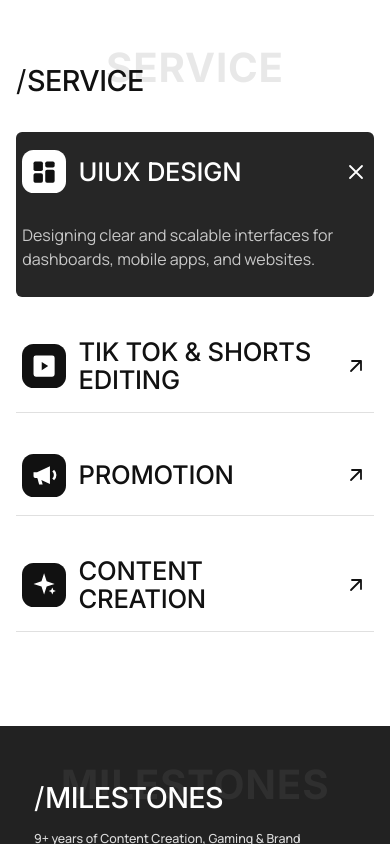
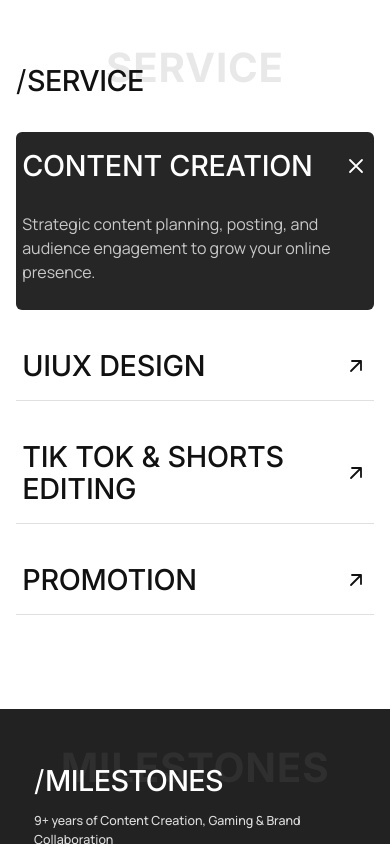
Before and after one commit to rahulchhetri-git/Krishna-Portfolio, a plain HTML site: page index.html in a window 390 px wide. Shown: the part 2399-3243 px from the top of the page. Drawn offline with Linux system fonts and the light colour scheme.

Commit message:
Still Fixing Services

```diff
--- a/css/responsive.css
+++ b/css/responsive.css
@@ -193,34 +193,8 @@
     margin-bottom: 50px;
   }
   .accordion__name {
-    display: flex;
-    align-items: center;
-    gap: 0.5em;
-    min-width: 0;
-    font-size: clamp(1.6rem, 6.3vw, 2.1rem);
+    font-size: clamp(1.8rem, 6.5vw, 2.3rem);
     font-weight: 500;
-  }
-  .accordion__name > span {
-    min-width: 0;
-  }
-  .accordion__icon-badge {
-    display: grid;
-    place-items: center;
-    flex: 0 0 auto;
-    width: 1.7em;
-    aspect-ratio: 1;
-    border-radius: 0.45em;
-    background: var(--ink);
-    color: #fff;
-  }
-  .accordion__item.is-open .accordion__icon-badge {
-    background: #fff;
-    color: var(--ink);
-  }
-  .accordion__service-icon {
-    display: block;
-    width: 1.1em;
-    height: 1.1em;
   }
   .accordion {
     display: grid;
--- a/css/services.css
+++ b/css/services.css
@@ -35,9 +35,6 @@
 .accordion__name {
   font: 400 clamp(1.5rem, 4.4vw, 2.7rem)/1.1 var(--font-head);
   letter-spacing: -0.01em;
-}
-.accordion__icon-badge {
-  display: none;
 }
 .accordion__toggle {
   font-size: 1.5rem;
--- a/index.html
+++ b/index.html
@@ -394,14 +394,7 @@
                 aria-controls="svc-1"
                 id="svc-1-btn"
               >
-                <span class="accordion__name">
-                  <span class="accordion__icon-badge" aria-hidden="true">
-                    <svg class="icon accordion__service-icon" viewBox="0 0 24 24">
-                      <use href="#i-service-design" />
-                    </svg>
-                  </span>
-                  <span>UIUX DESIGN</span>
-                </span>
+                <span class="accordion__name">UIUX DESIGN</span>
                 <span class="accordion__toggle" aria-hidden="true">
                   <svg class="icon icon--arrow" viewBox="0 0 24 24">
                     <use href="#i-arrow-up-right" />
@@ -438,14 +431,7 @@
                 aria-controls="svc-2"
                 id="svc-2-btn"
               >
-                <span class="accordion__name">
-                  <span class="accordion__icon-badge" aria-hidden="true">
-                    <svg class="icon accordion__service-icon" viewBox="0 0 24 24">
-                      <use href="#i-service-edit" />
-                    </svg>
-                  </span>
-                  <span>TIK TOK &amp; SHORTS EDITING</span>
-                </span>
+                <span class="accordion__name">TIK TOK &amp; SHORTS EDITING</span>
                 <span class="accordion__toggle" aria-hidden="true">
                   <svg class="icon icon--arrow" viewBox="0 0 24 24">
                     <use href="#i-arrow-up-right" />
@@ -481,14 +467,7 @@
                 aria-controls="svc-3"
                 id="svc-3-btn"
               >
-                <span class="accordion__name">
-                  <span class="accordion__icon-badge" aria-hidden="true">
-                    <svg class="icon accordion__service-icon" viewBox="0 0 24 24">
-                      <use href="#i-service-promotion" />
-                    </svg>
-                  </span>
-                  <span>PROMOTION</span>
-                </span>
+                <span class="accordion__name">PROMOTION</span>
                 <span class="accordion__toggle" aria-hidden="true">
                   <svg class="icon icon--arrow" viewBox="0 0 24 24">
                     <use href="#i-arrow-up-right" />
@@ -524,14 +503,7 @@
                 aria-controls="svc-4"
                 id="svc-4-btn"
               >
-                <span class="accordion__name">
-                  <span class="accordion__icon-badge" aria-hidden="true">
-                    <svg class="icon accordion__service-icon" viewBox="0 0 24 24">
-                      <use href="#i-service-content" />
-                    </svg>
-                  </span>
-                  <span>CONTENT CREATION</span>
-                </span>
+                <span class="accordion__name">CONTENT CREATION</span>
                 <span class="accordion__toggle" aria-hidden="true">
                   <svg class="icon icon--arrow" viewBox="0 0 24 24">
                     <use href="#i-arrow-up-right" />
@@ -796,43 +768,6 @@
         <path d="M6 6l12 12M18 6L6 18" />
       </symbol>
       <symbol
-        id="i-service-design"
-        viewBox="0 0 24 24"
-        fill="currentColor"
-      >
-        <rect x="3" y="3" width="8" height="8" rx="1.5" />
-        <rect x="13" y="3" width="8" height="5" rx="1.5" />
-        <rect x="13" y="10" width="8" height="11" rx="1.5" />
-        <rect x="3" y="13" width="8" height="8" rx="1.5" />
-      </symbol>
-      <symbol
-        id="i-service-edit"
-        viewBox="0 0 24 24"
-        fill="currentColor"
-      >
-        <path
-          fill-rule="evenodd"
-          d="M5 3h14a2 2 0 0 1 2 2v14a2 2 0 0 1-2 2H5a2 2 0 0 1-2-2V5a2 2 0 0 1 2-2Zm5 5.5v7l5.5-3.5L10 8.5Z"
-        />
-      </symbol>
-      <symbol
-        id="i-service-promotion"
-        viewBox="0 0 24 24"
-        fill="currentColor"
-      >
-        <path d="M3 9.5h3l11-5v15l-11-5H4.5A1.5 1.5 0 0 1 3 13Z" />
-        <path d="m6.3 14.5 1.5 5.5h3l-1.6-5.5Z" />
-        <path d="M19 9a4 4 0 0 1 0 6l1.5 1.5a6 6 0 0 0 0-9Z" />
-      </symbol>
-      <symbol
-        id="i-service-content"
-        viewBox="0 0 24 24"
-        fill="currentColor"
-      >
-        <path d="m12 2 2.2 6.8L21 11l-6.8 2.2L12 20l-2.2-6.8L3 11l6.8-2.2L12 2Z" />
-        <path d="m19 14 .9 2.1L22 17l-2.1.9L19 20l-.9-2.1L16 17l2.1-.9L19 14Z" />
-      </symbol>
-      <symbol
         id="i-instagram"
         viewBox="0 0 24 24"
         fill="none"
--- a/js/services.js
+++ b/js/services.js
@@ -1,5 +1,14 @@
 export function initServices() {
   // ---------- Services: accordion (one open at a time) ----------
+  const accordion = document.querySelector(".accordion");
+  const contentCreationItem = accordion
+    ?.querySelector("#svc-4-btn")
+    ?.closest(".accordion__item");
+
+  if (accordion && contentCreationItem) {
+    accordion.prepend(contentCreationItem);
+  }
+
   const items = document.querySelectorAll(".accordion__item");
   const firstItem = items[0];
   const mobileLayout = window.matchMedia("(max-width: 600px)");
```
